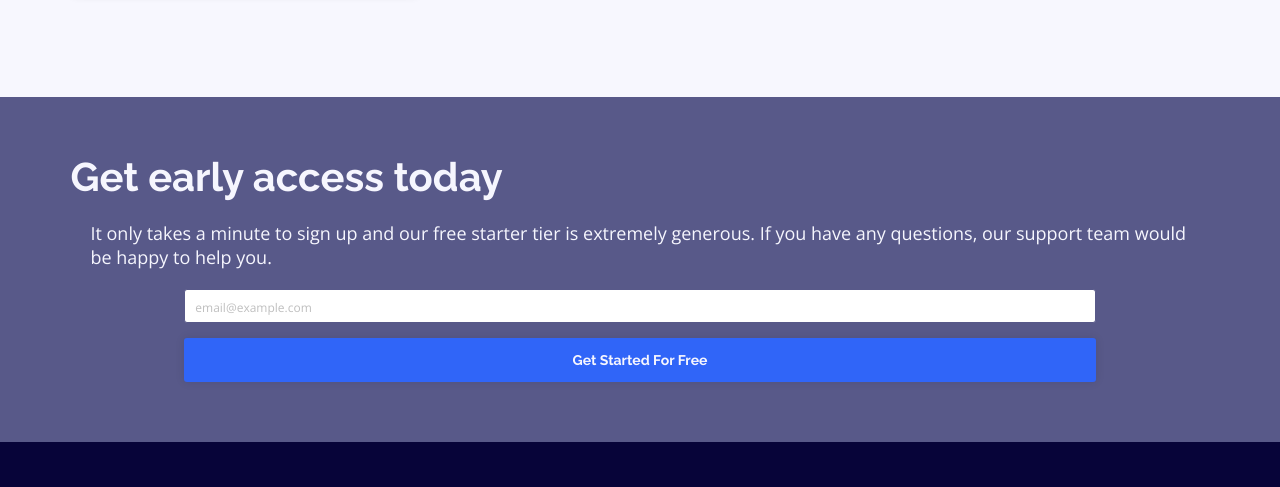
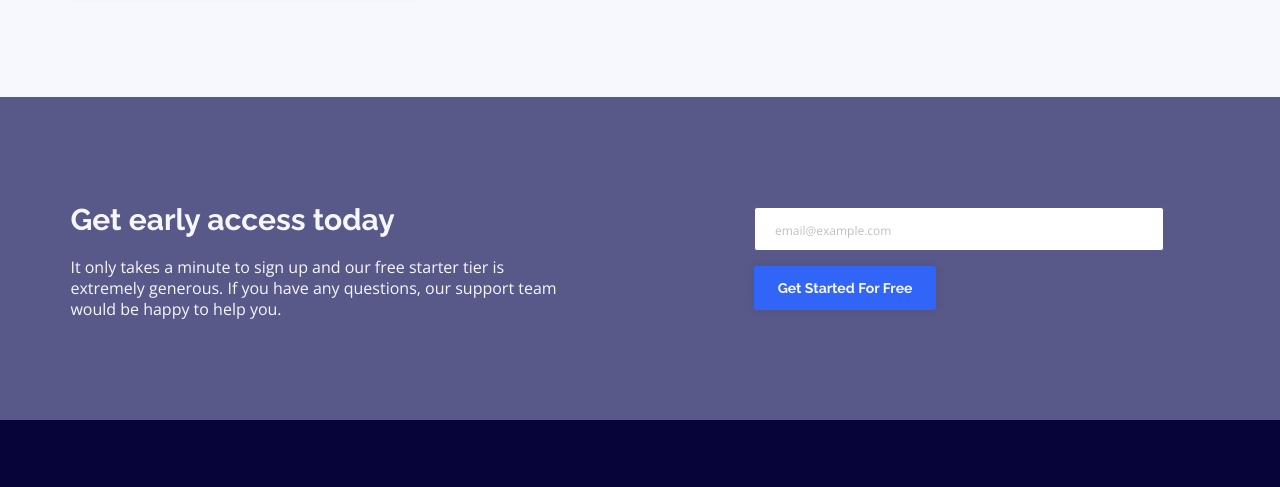
Before and after one commit to kens-visuals/fylo-landing-page, a website: page index.html in a window 1280 px wide. Shown: the part 1558-2045 px from the top of the page. Drawn offline with nearby package versions, Linux system fonts and the light colour scheme.

Commit message:
add access desktop layout

```diff
--- a/index.html
+++ b/index.html
@@ -155,7 +155,8 @@
       </section>
 
       <section class="access">
-        <div class="container">
+        <div class="access__wrapper container">
+          <div class="access__content">
             <h3 class="access__heading heading heading--tertiary">
               Get early access today
             </h3>
@@ -165,6 +166,7 @@
               extremely generous. If you have any questions, our support team
               would be happy to help you.
             </p>
+          </div>
 
           <form action="#" class="access__form form">
             <div class="access__form-wrapper form-wrapper">
@@ -176,7 +178,10 @@
               />
               <p class="access__error error"></p>
             </div>
-            <button type="submit" class="btn">Get Started For Free</button>
+
+            <button type="submit" class="btn btn--access">
+              Get Started For Free
+            </button>
           </form>
         </div>
       </section>
--- a/styles/scss/base/_typography.scss
+++ b/styles/scss/base/_typography.scss
@@ -20,6 +20,7 @@
   }
 
   &--tertiary {
+    font-size: clamp(1.55rem, 6vw, 3rem);
     margin-bottom: 1.5rem;
   }
 }
--- a/styles/scss/components/_buttons.scss
+++ b/styles/scss/components/_buttons.scss
@@ -23,4 +23,10 @@
       flex-basis: 35%;
     }
   }
+
+  &--access {
+    @media (min-width: 1140px) {
+      width: 40%;
+    }
+  }
 }
--- a/styles/scss/components/_form.scss
+++ b/styles/scss/components/_form.scss
@@ -85,13 +85,22 @@
     width: 80%;
     margin: 2rem auto 0 auto;
 
+    @media (min-width: 1140px) {
+      margin: 0;
+      flex-basis: 40%;
+      display: flex;
+      align-items: flex-start;
+      flex-direction: column;
+    }
+
     &-wrapper {
+      @media (min-width: 1140px) {
+        width: 90%;
+      }
     }
   }
 
   &__input {
-    padding: 0.5rem 1rem;
-
     &:focus-visible {
     }
 
--- a/styles/scss/layout/_access.scss
+++ b/styles/scss/layout/_access.scss
@@ -4,12 +4,34 @@
   background-color: $color-primary--light;
   padding: 5rem 0 6rem 0;
 
+  @media (min-width: 1140px) {
+    padding: 10rem 0;
+  }
+
+  &__wrapper {
+    display: flex;
+    align-items: center;
+    justify-content: space-between;
+  }
+
+  &__content {
+    @media (min-width: 1140px) {
+      flex-basis: 50%;
+    }
+  }
+
   &__heading {
     color: $color-secondary;
   }
 
   &__text {
+    max-width: 50rem;
     color: $color-secondary;
     padding: 0 2rem;
+
+    @media (min-width: 1140px) {
+      padding: 0;
+      font-size: 1.6rem;
+    }
   }
 }
```
Also changed, not shown: styles/css/style.css, 1 other file. Lines whose indentation alone changed are shown as unchanged.
